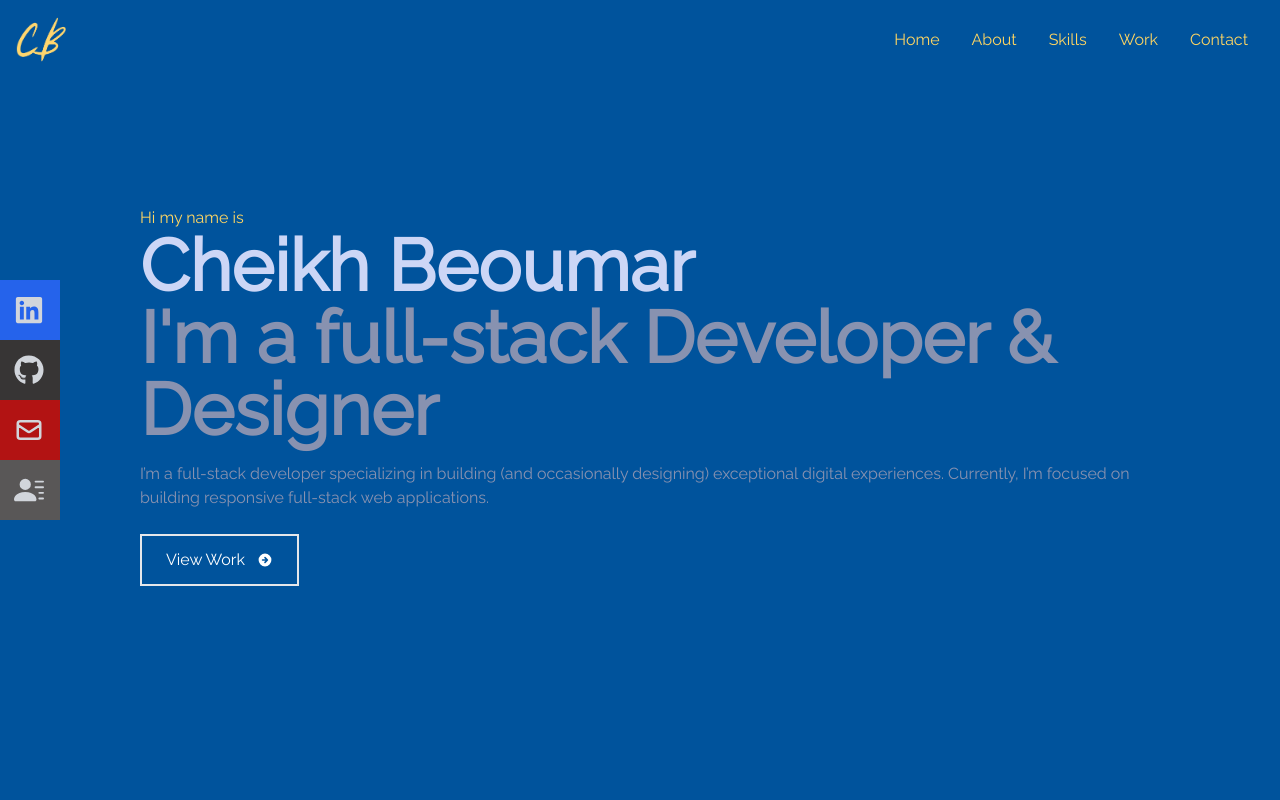
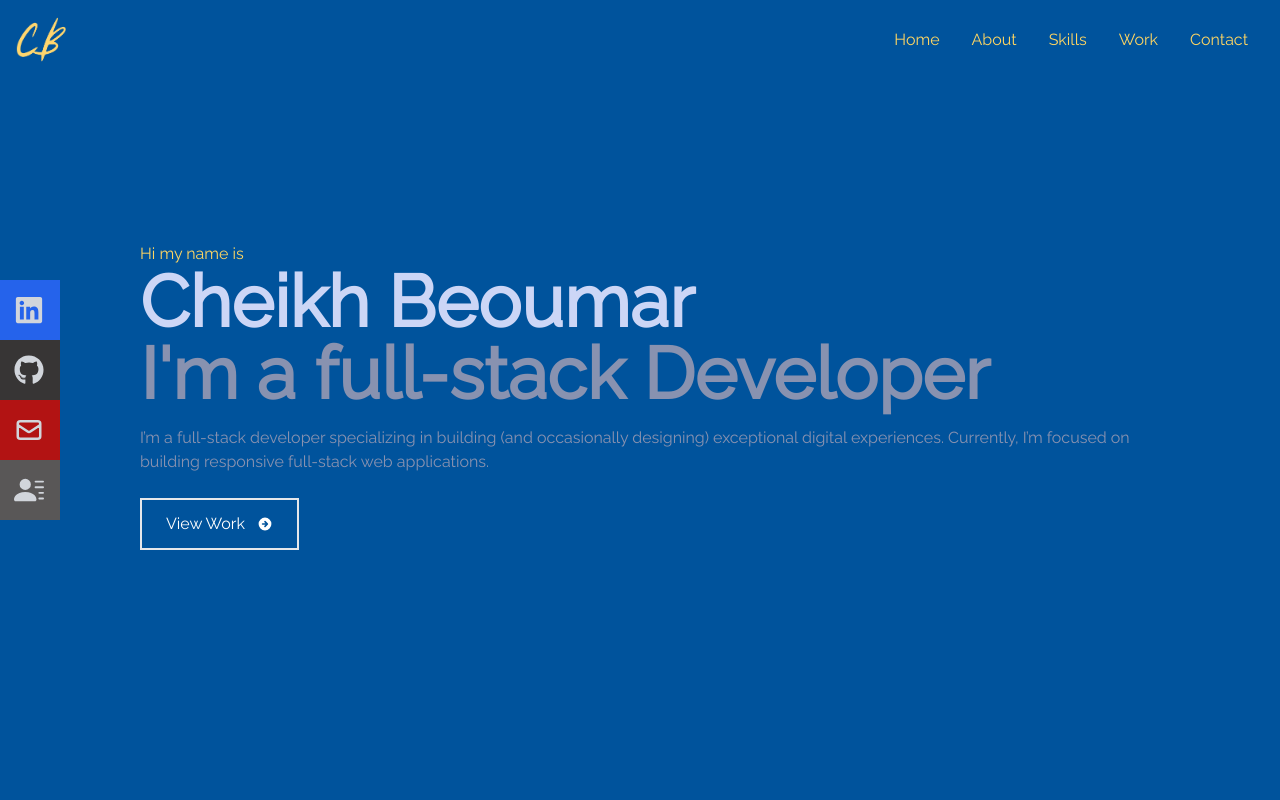
Before and after one commit to CheikhEbeoumar/myPortfolio, a React (Create React App) app: page / in a window 1280 px wide. Shown: the top 800 px of the page. Built offline with nearby package versions, Linux system fonts and the light colour scheme.

Commit message:
Update Home.jsx

```diff
--- a/src/components/Home.jsx
+++ b/src/components/Home.jsx
@@ -11,7 +11,7 @@ const Home = () => {
           Cheikh Beoumar
         </h1>
         <h2 className="text-4xl sm:text-7xl font-bold text-[#8892B0]">
-          I'm a full-stack Developer & Designer
+          I'm a full-stack Developer
         </h2>
         <p className="text-[#8892B0] py-4 mx-w-[700px]">
           I’m a full-stack developer specializing in building (and occasionally
```
